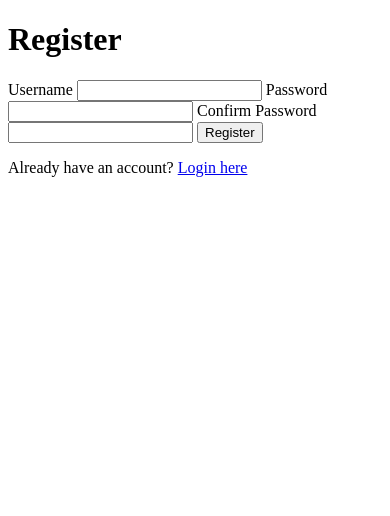
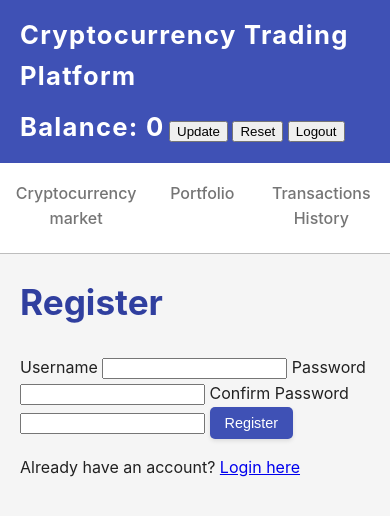
Before and after one commit to v-raykov/CryptocurrencyTradingPlatform, a SvelteKit app in the folder frontend/: page /register in a window 390 px wide. Shown: the top 516 px of the page. Built offline with nearby package versions, Linux system fonts and the light colour scheme; no server answers.

Commit message:
frontend: layout and styling

```diff
--- /dev/null
+++ b/frontend/src/app.css
@@ -0,0 +1,366 @@
+/* Global Styles */
+:root {
+    --primary-color: #3f51b5; /* Indigo */
+    --primary-dark-color: #303f9f;
+    --primary-light-color: #c5cae9;
+    --accent-color: #ff4081; /* Pink A200 */
+    --text-color: #212121;
+    --secondary-text-color: #757575;
+    --divider-color: #bdbdbd;
+    --background-color: #f5f5f5;
+    --surface-color: #ffffff;
+    --success-color: #4caf50;
+    --error-color: #f44336;
+    --warning-color: #ffc107;
+    --border-radius: 8px;
+    --box-shadow: 0 2px 4px rgba(0, 0, 0, 0.1);
+    --hover-shadow: 0 4px 8px rgba(0, 0, 0, 0.15);
+}
+
+body {
+    margin: 0;
+    font-family: 'Inter', sans-serif;
+    background-color: var(--background-color);
+    color: var(--text-color);
+    line-height: 1.6;
+}
+
+h1, h2, h3, h4, h5, h6 {
+    color: var(--primary-dark-color);
+    margin-top: 0;
+    margin-bottom: 20px;
+}
+
+/* Header Styles */
+header {
+    background-color: var(--primary-color);
+    color: white;
+    padding: 15px 20px;
+    display: flex;
+    justify-content: space-between;
+    align-items: center;
+    box-shadow: var(--box-shadow);
+    flex-wrap: wrap;
+    gap: 10px;
+}
+
+header span {
+    font-size: 1.6em;
+    font-weight: bold;
+    letter-spacing: 0.05em;
+}
+
+.top-panel {
+    display: flex;
+    align-items: center;
+    gap: 15px;
+    flex-wrap: wrap;
+}
+
+.balance-display {
+    background-color: var(--primary-dark-color);
+    padding: 8px 15px;
+    border-radius: var(--border-radius);
+    font-weight: bold;
+    color: white;
+    box-shadow: var(--box-shadow);
+}
+
+.top-panel button {
+    background-color: var(--accent-color);
+    color: white;
+    border: none;
+    padding: 10px 15px;
+    border-radius: var(--border-radius);
+    cursor: pointer;
+    font-size: 0.9em;
+    font-weight: bold;
+    transition: background-color 0.3s ease, box-shadow 0.3s ease;
+    box-shadow: var(--box-shadow);
+}
+
+.top-panel button:hover {
+    background-color: #d81b60;
+    box-shadow: var(--hover-shadow);
+}
+
+.top-panel button:active {
+    background-color: #c2185b;
+    box-shadow: none;
+}
+
+/* Message Bar */
+.message-bar {
+    background-color: var(--warning-color);
+    color: var(--text-color);
+    padding: 12px 20px;
+    text-align: center;
+    font-weight: bold;
+    box-shadow: var(--box-shadow);
+    margin-bottom: 0;
+}
+
+.message-bar.success {
+    background-color: var(--success-color);
+    color: white;
+}
+
+.message-bar.error {
+    background-color: var(--error-color);
+    color: white;
+}
+
+/* Container & Layout */
+.container {
+    display: flex;
+    min-height: calc(100vh - 60px);
+}
+
+.sidebar {
+    width: 250px;
+    background-color: var(--surface-color);
+    padding: 20px 0;
+    box-shadow: 2px 0 5px rgba(0,0,0,0.05);
+    display: flex;
+    flex-direction: column;
+    gap: 8px;
+    border-right: 1px solid var(--divider-color);
+}
+
+.nav-item {
+    text-decoration: none;
+    color: var(--secondary-text-color);
+    font-weight: 500;
+    padding: 12px 20px;
+    display: block;
+    transition: background-color 0.2s, color 0.2s, border-left 0.2s;
+    border-left: 5px solid transparent;
+}
+
+.nav-item:hover {
+    background-color: var(--primary-light-color);
+    color: var(--primary-dark-color);
+}
+
+.nav-item.active {
+    background-color: var(--primary-light-color);
+    color: var(--primary-color);
+    border-left: 5px solid var(--primary-color);
+}
+
+.main {
+    flex-grow: 1;
+    padding: 30px;
+    background-color: var(--background-color);
+}
+
+/* Page Specific Styles (h1, h2, connection status) */
+h1 {
+    font-size: 2.2em;
+    margin-bottom: 25px;
+    color: var(--primary-dark-color);
+}
+
+h2 {
+    font-size: 1.8em;
+    margin-top: 30px;
+    margin-bottom: 20px;
+    color: var(--primary-dark-color);
+}
+
+.connection-status {
+    margin-bottom: 20px;
+    font-size: 0.95em;
+    color: var(--secondary-text-color);
+    display: flex;
+    align-items: center;
+    gap: 8px;
+}
+
+.connection-status span {
+    font-weight: bold;
+}
+
+.connection-status span.connected {
+    color: var(--success-color);
+}
+
+.connection-status span.error {
+    color: var(--error-color);
+}
+
+/* Table Styles */
+table {
+    width: 100%;
+    border-collapse: separate;
+    border-spacing: 0;
+    margin-top: 20px;
+    background-color: var(--surface-color);
+    border-radius: var(--border-radius);
+    overflow: hidden;
+    box-shadow: var(--box-shadow);
+}
+
+th, td {
+    padding: 12px 15px;
+    text-align: left;
+    border-bottom: 1px solid var(--divider-color);
+}
+
+th {
+    background-color: var(--primary-color);
+    color: white;
+    font-weight: 600;
+    text-transform: uppercase;
+    font-size: 0.9em;
+    letter-spacing: 0.05em;
+}
+
+th:first-child {
+    border-top-left-radius: var(--border-radius);
+}
+
+th:last-child {
+    border-top-right-radius: var(--border-radius);
+}
+
+tr:nth-child(even) {
+    background-color: #f9f9f9;
+}
+
+tr:hover {
+    background-color: #f1f1f1;
+}
+
+td:last-child {
+    border-bottom-right-radius: var(--border-radius);
+}
+
+td:first-child {
+    border-bottom-left-radius: var(--border-radius);
+}
+
+/* Input and Button Styles within tables/forms */
+input[type="number"] {
+    width: 80px;
+    padding: 8px;
+    border: 1px solid var(--divider-color);
+    border-radius: 5px;
+    font-size: 0.9em;
+    transition: border-color 0.2s, box-shadow 0.2s;
+    box-shadow: inset 0 1px 2px rgba(0,0,0,0.05);
+}
+
+input[type="number"]:focus {
+    border-color: var(--primary-color);
+    box-shadow: 0 0 0 2px rgba(63, 81, 181, 0.2);
+    outline: none;
+}
+
+.buy-controls, .sell-controls {
+    display: flex;
+    gap: 8px;
+    align-items: center;
+}
+
+.buy-button, .sell-button, .main button {
+    background-color: var(--primary-color);
+    color: white;
+    border: none;
+    padding: 8px 15px;
+    border-radius: 5px;
+    cursor: pointer;
+    font-size: 0.9em;
+    font-weight: 500;
+    transition: background-color 0.3s ease, box-shadow 0.3s ease;
+    box-shadow: var(--box-shadow);
+}
+
+.buy-button:hover, .sell-button:hover, .main button:hover {
+    background-color: var(--primary-dark-color);
+    box-shadow: var(--hover-shadow);
+}
+
+.buy-button:active, .sell-button:active, .main button:active {
+    background-color: #283593;
+    box-shadow: none;
+}
+
+/* Responsive adjustments */
+@media (max-width: 768px) {
+    header {
+        flex-direction: column;
+        align-items: flex-start;
+        gap: 10px;
+    }
+    .top-panel {
+        width: 100%;
+        justify-content: center;
+    }
+    .connection-status {
+        margin-left: 0;
+        width: 100%;
+        text-align: center;
+    }
+    .container {
+        flex-direction: column;
+    }
+    .sidebar {
+        width: 100%;
+        flex-direction: row;
+        justify-content: space-around;
+        padding: 10px 0;
+        box-shadow: 0 2px 5px rgba(0,0,0,0.05);
+        border-right: none;
+        border-bottom: 1px solid var(--divider-color);
+    }
+    .nav-item {
+        padding: 8px 10px;
+        text-align: center;
+        border-left: none;
+        border-bottom: 3px solid transparent;
+    }
+    .nav-item.active {
+        border-left: none;
+        border-bottom: 3px solid var(--primary-color);
+    }
+    .main {
+        padding: 20px;
+    }
+    table, thead, tbody, th, td, tr {
+        display: block;
+    }
+    thead tr {
+        position: absolute;
+        top: -9999px;
+        left: -9999px;
+    }
+    tr {
+        border: 1px solid var(--divider-color);
+        margin-bottom: 15px;
+        border-radius: var(--border-radius);
+        overflow: hidden;
+        box-shadow: var(--box-shadow);
+    }
+    td {
+        border: none;
+        position: relative;
+        padding-left: 50%;
+        text-align: right;
+    }
+    td:before {
+        content: attr(data-label);
+        position: absolute;
+        left: 6px;
+        width: 45%;
+        padding-right: 10px;
+        white-space: nowrap;
+        text-align: left;
+        font-weight: bold;
+        color: var(--secondary-text-color);
+    }
+    .buy-controls, .sell-controls {
+        justify-content: flex-end;
+        margin-top: 10px;
+    }
+}
--- a/frontend/src/lib/api.js
+++ b/frontend/src/lib/api.js
@@ -53,12 +53,13 @@ export async function fetchAllPortfolios() {
     });
 }
 
-export async function getBalance() {
-    return await api.get('/user/balance', {
+export async function fetchBalance() {
+    const res = await api.get('/user/balance', {
         headers: {
             Authorization: `Bearer ${getJWT()}`
         }
     });
+    return parseFloat(res.data);
 }
 
 export async function updateBalance(amount) {
--- /dev/null
+++ b/frontend/src/routes/+layout.svelte
@@ -0,0 +1,55 @@
+<script>
+    import '../app.css';
+    import {fetchBalance, updateBalance, resetBalance, logout} from '$lib/api.js';
+    import {onMount} from "svelte";
+
+    let balance = 0;
+    onMount(async () => {
+        balance = await fetchBalance();
+    });
+
+    async function handleUpdate() {
+        const input = prompt("Enter balance change (positive or negative):");
+        if (input === null) return;
+
+        const amount = parseFloat(input);
+        if (!isNaN(amount)) {
+            await updateBalance(amount)
+            balance = await fetchBalance();
+        } else {
+            alert("Invalid number.");
+        }
+    }
+
+    async function handleReset() {
+        if (confirm("Are you sure you want to reset your balance?")) {
+            balance = await resetBalance();
+        }
+    }
+
+    function handleLogout() {
+        logout();
+    }
+</script>
+
+<header>
+    <span>Cryptocurrency Trading Platform</span>
+    <div class="user-controls">
+        <span>Balance: {balance}</span>
+        <button on:click={handleUpdate}>Update</button>
+        <button on:click={handleReset}>Reset</button>
+        <button on:click={handleLogout}>Logout</button>
+    </div>
+</header>
+
+<div class="container">
+    <nav class="sidebar">
+        <a href="/cryptos" class="nav-item">Cryptocurrency market</a>
+        <a href="/portfolio" class="nav-item">Portfolio</a>
+        <a href="/transactions-history" class="nav-item">Transactions History</a>
+    </nav>
+
+    <main class="main">
+        <slot/>
+    </main>
+</div>
```
Also changed, not shown: frontend/src/routes/cryptos/+page.svelte (+0 -10 lines), 1 other file (tests, documents, lock files or other folders).
